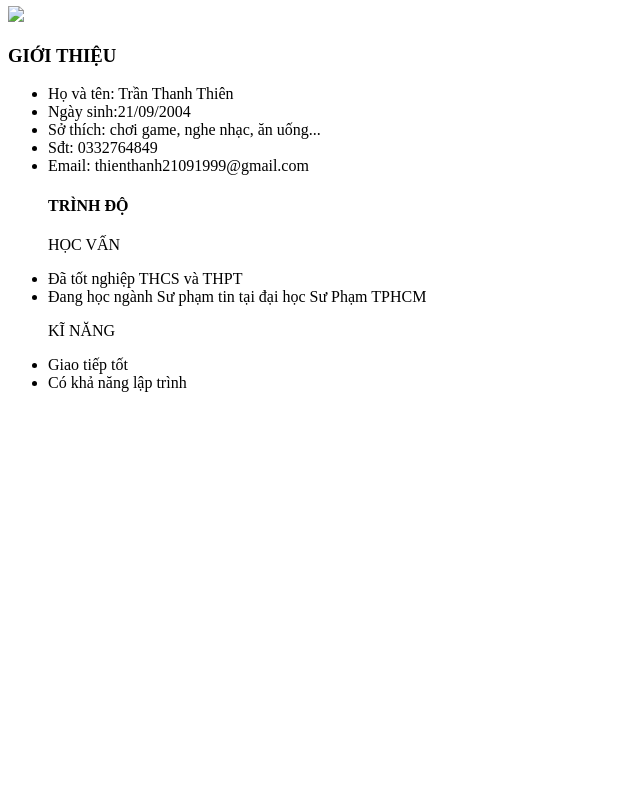
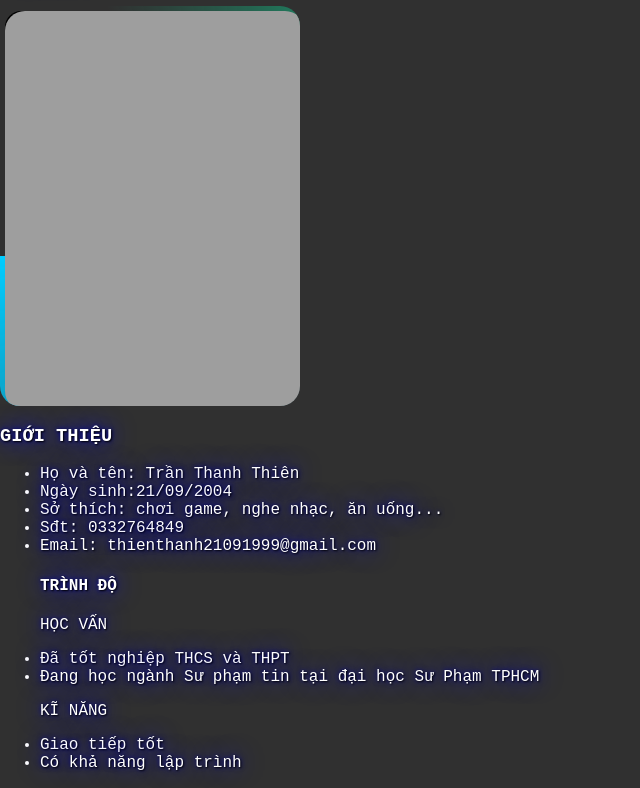
Before and after one commit to Thientt-k48/cv, a plain HTML site: page css/index.html in a window 1280 px wide. Shown: the part 74-862 px from the top of the page, without its empty margins (0-640 px from the left). Before the commit the page ends 800 px from the top, so only its background shows below. Drawn offline with Linux system fonts and the light colour scheme; the site is published under a folder, as on GitHub Pages, so addresses that start at the root find nothing.

Commit message:
suametvl

```diff
--- a/index.html
+++ b/css/index.html
@@ -6,15 +6,15 @@
     <meta name="viewport" content="width=device-width, initial-scale=1.0">
     <title>THIENTT | CV</title>
     <link rel="website icon"  type="png"
-    href="/images/1f60a.png">
-    <link rel="stylesheet" href="/css/index.css">
+    href="../images/1f60a.png">
+    <link rel="stylesheet" href="index.css">
 </head>
 <body>
     <div>
         <h1> HELLO </h1>
         <div class="box">
             <span>
-                <img class="box span"  src="/images/IMG_20220815_212604.jpg">
+                <img class="box span"  src="../images/IMG_20220815_212604.jpg">
             </span>
         </div>
         <div>
```
